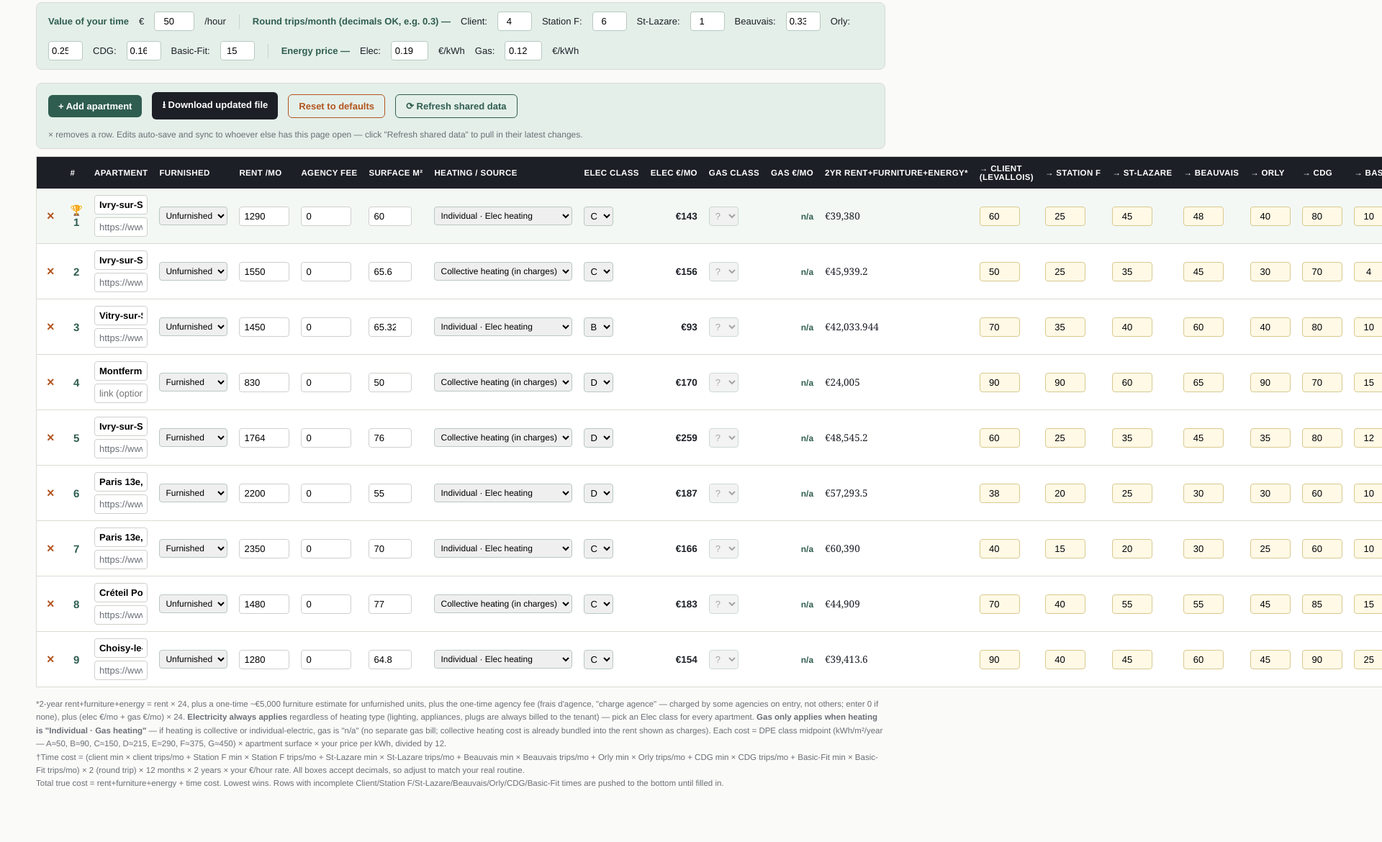
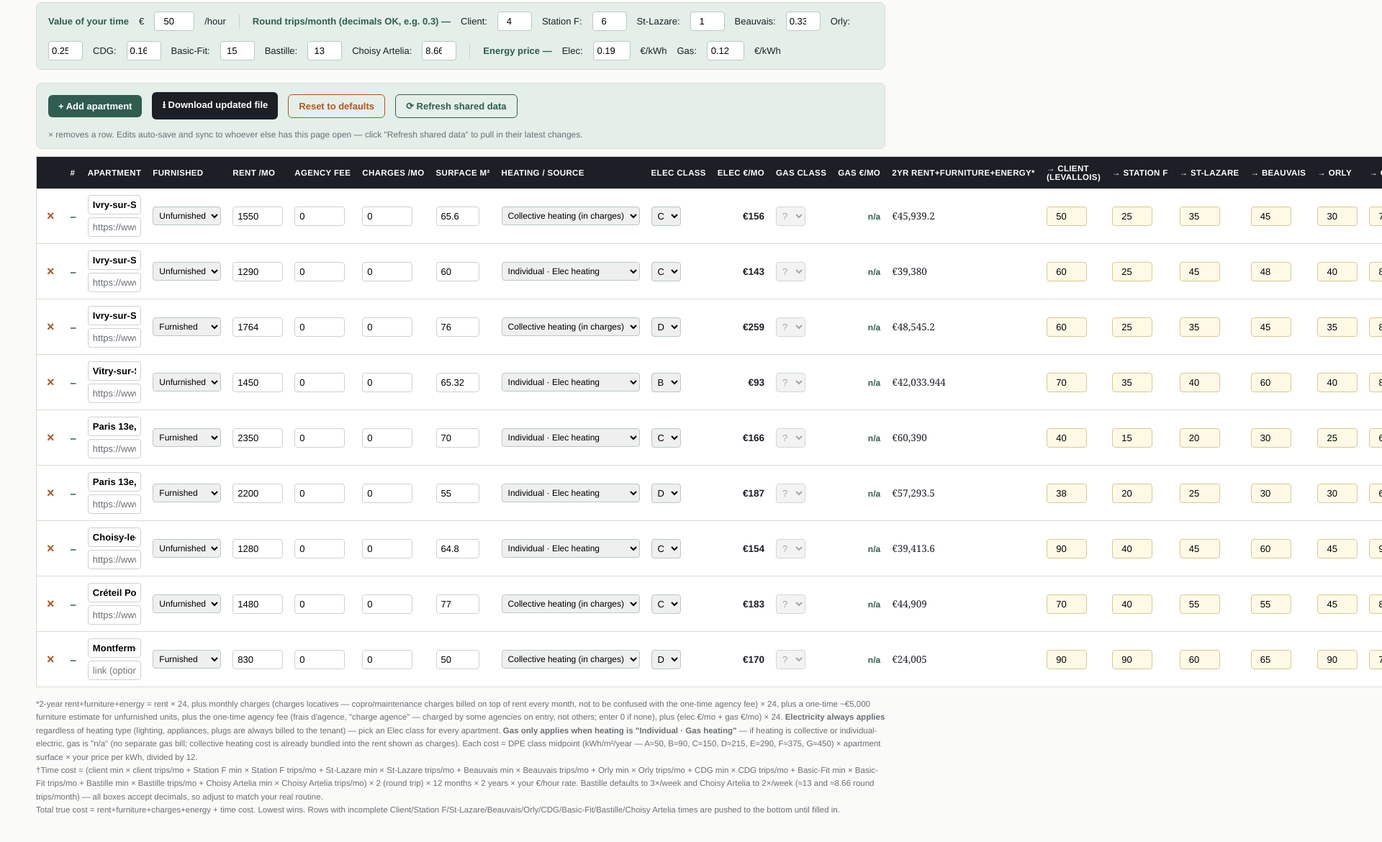
Before and after one commit to mikou-mouad/apprt-compar, a plain HTML site: page index.html in a window 1280 px wide. Shown: the part 114-1284 px from the top of the page at 72% size, 1920 px wide, since content can reach past the window. Drawn offline with Linux system fonts and the light colour scheme; no server answers.

Commit message:
Add files via upload

```diff
--- a/index.html
+++ b/index.html
@@ -182,6 +182,8 @@
     <span>Orly:</span><input type="number" id="freqOrly" value="0.25" min="0" step="any" style="width:48px;padding:5px 4px;border:1px solid #b9c9c2;border-radius:4px;text-align:center;font-family:'Helvetica Neue',Arial,sans-serif;font-size:13px;">
     <span>CDG:</span><input type="number" id="freqCdg" value="0.16" min="0" step="any" style="width:48px;padding:5px 4px;border:1px solid #b9c9c2;border-radius:4px;text-align:center;font-family:'Helvetica Neue',Arial,sans-serif;font-size:13px;">
     <span>Basic-Fit:</span><input type="number" id="freqBasicfit" value="15" min="0" step="any" style="width:48px;padding:5px 4px;border:1px solid #b9c9c2;border-radius:4px;text-align:center;font-family:'Helvetica Neue',Arial,sans-serif;font-size:13px;">
+    <span>Bastille:</span><input type="number" id="freqBastille" value="13" min="0" step="any" style="width:48px;padding:5px 4px;border:1px solid #b9c9c2;border-radius:4px;text-align:center;font-family:'Helvetica Neue',Arial,sans-serif;font-size:13px;">
+    <span>Choisy Artelia:</span><input type="number" id="freqChoisyArtelia" value="8.66" min="0" step="any" style="width:48px;padding:5px 4px;border:1px solid #b9c9c2;border-radius:4px;text-align:center;font-family:'Helvetica Neue',Arial,sans-serif;font-size:13px;">
     <span style="border-left:1px solid #c7d3cc;height:20px;margin:0 4px;"></span>
     <label>Energy price —</label>
     <span>Elec:</span><input type="number" id="electricityRate" value="0.19" min="0" step="any" style="width:52px;padding:5px 4px;border:1px solid #b9c9c2;border-radius:4px;text-align:center;font-family:'Helvetica Neue',Arial,sans-serif;font-size:13px;"><span>€/kWh</span>
@@ -206,6 +208,7 @@
         <th>Furnished</th>
         <th>Rent /mo</th>
         <th>Agency fee</th>
+        <th>Charges /mo</th>
         <th>Surface m²</th>
         <th>Heating / source</th>
         <th>Elec class</th>
@@ -220,6 +223,8 @@
         <th>→ Orly</th>
         <th>→ CDG</th>
         <th>→ Basic-Fit</th>
+        <th>→ Bastille</th>
+        <th>→ Choisy Artelia</th>
         <th>2yr time cost†</th>
         <th>Total true cost</th>
       </tr>
@@ -228,9 +233,9 @@
   </table>
 
   <p class="footnote">
-    *2-year rent+furniture+energy = rent × 24, plus a one-time ~€5,000 furniture estimate for unfurnished units, plus the one-time agency fee (frais d'agence, "charge agence" — charged by some agencies on entry, not others; enter 0 if none), plus (elec €/mo + gas €/mo) × 24. <b>Electricity always applies</b> regardless of heating type (lighting, appliances, plugs are always billed to the tenant) — pick an Elec class for every apartment. <b>Gas only applies when heating is "Individual · Gas heating"</b> — if heating is collective or individual-electric, gas is "n/a" (no separate gas bill; collective heating cost is already bundled into the rent shown as charges). Each cost = DPE class midpoint (kWh/m²/year — A≈50, B≈90, C≈150, D≈215, E≈290, F≈375, G≈450) × apartment surface × your price per kWh, divided by 12.<br>
-    †Time cost = (client min × client trips/mo + Station F min × Station F trips/mo + St-Lazare min × St-Lazare trips/mo + Beauvais min × Beauvais trips/mo + Orly min × Orly trips/mo + CDG min × CDG trips/mo + Basic-Fit min × Basic-Fit trips/mo) × 2 (round trip) × 12 months × 2 years × your €/hour rate. All boxes accept decimals, so adjust to match your real routine.<br>
-    Total true cost = rent+furniture+energy + time cost. Lowest wins. Rows with incomplete Client/Station F/St-Lazare/Beauvais/Orly/CDG/Basic-Fit times are pushed to the bottom until filled in.
+    *2-year rent+furniture+energy = rent × 24, plus monthly charges (charges locatives — copro/maintenance charges billed on top of rent every month, not to be confused with the one-time agency fee) × 24, plus a one-time ~€5,000 furniture estimate for unfurnished units, plus the one-time agency fee (frais d'agence, "charge agence" — charged by some agencies on entry, not others; enter 0 if none), plus (elec €/mo + gas €/mo) × 24. <b>Electricity always applies</b> regardless of heating type (lighting, appliances, plugs are always billed to the tenant) — pick an Elec class for every apartment. <b>Gas only applies when heating is "Individual · Gas heating"</b> — if heating is collective or individual-electric, gas is "n/a" (no separate gas bill; collective heating cost is already bundled into the rent shown as charges). Each cost = DPE class midpoint (kWh/m²/year — A≈50, B≈90, C≈150, D≈215, E≈290, F≈375, G≈450) × apartment surface × your price per kWh, divided by 12.<br>
+    †Time cost = (client min × client trips/mo + Station F min × Station F trips/mo + St-Lazare min × St-Lazare trips/mo + Beauvais min × Beauvais trips/mo + Orly min × Orly trips/mo + CDG min × CDG trips/mo + Basic-Fit min × Basic-Fit trips/mo + Bastille min × Bastille trips/mo + Choisy Artelia min × Choisy Artelia trips/mo) × 2 (round trip) × 12 months × 2 years × your €/hour rate. Bastille defaults to 3×/week and Choisy Artelia to 2×/week (≈13 and ≈8.66 round trips/month) — all boxes accept decimals, so adjust to match your real routine.<br>
+    Total true cost = rent+furniture+charges+energy + time cost. Lowest wins. Rows with incomplete Client/Station F/St-Lazare/Beauvais/Orly/CDG/Basic-Fit/Bastille/Choisy Artelia times are pushed to the bottom until filled in.
   </p>
 </div>
 
@@ -242,15 +247,15 @@ const STORAGE_KEY = 'apartmentComparisonData_v1';
 const SETTINGS_KEY = 'apartmentComparisonSettings_v1';
 
 const defaultData = [
-  withId({name:"Ivry-sur-Seine, T3 65.6m² (4min walk M7 Pierre et Marie Curie)", furnished:false, agencyFee:0, rent:1550, surface:65.6, elecClass:"C", gazClass:"", energySource:"collective", link:"https://www.leboncoin.fr/ad/locations/3228767251", client:50, stationF:25, lazare:35, beauvais:45, orly:30, cdg:70, basicfit:4}),
-  withId({name:"Ivry-sur-Seine, T3 60m² (\"porte de Paris\", near M7 south)", furnished:false, agencyFee:0, rent:1290, surface:60, elecClass:"C", gazClass:"", energySource:"individual-electric", link:"https://www.leboncoin.fr/ad/locations/3230921050", client:60, stationF:25, lazare:45, beauvais:48, orly:40, cdg:80, basicfit:10}),
-  withId({name:"Ivry-sur-Seine, T3 76m² (300m walk to M7)", furnished:true, agencyFee:0, rent:1764, surface:76, elecClass:"D", gazClass:"", energySource:"collective", link:"https://www.leboncoin.fr/ad/locations/3229343762", client:60, stationF:25, lazare:35, beauvais:45, orly:35, cdg:80, basicfit:12}),
-  withId({name:"Vitry-sur-Seine, T3 65.32m² (8min walk, RER C)", furnished:false, agencyFee:0, rent:1450, surface:65.32, elecClass:"B", gazClass:"", energySource:"individual-electric", link:"https://www.pap.fr/annonces/appartement-vitry-sur-seine-94400-r464300876", client:70, stationF:35, lazare:40, beauvais:60, orly:40, cdg:80, basicfit:10}),
-  withId({name:"Paris 13e, Rue du Javelot, 70m² (Olympiades M14 / Tolbiac M7)", furnished:true, agencyFee:0, rent:2350, surface:70, elecClass:"C", gazClass:"", energySource:"individual-electric", link:"https://www.pap.fr/annonces/appartement-paris-13e-75013-r464300445", client:40, stationF:15, lazare:20, beauvais:30, orly:25, cdg:60, basicfit:10}),
-  withId({name:"Paris 13e, Gobelins, 55m² (Gobelins M7 / Campo-Formio M5)", furnished:true, agencyFee:0, rent:2200, surface:55, elecClass:"D", gazClass:"", energySource:"individual-electric", link:"https://www.pap.fr/annonces/appartement-paris-13e-75013-r464300543", client:38, stationF:20, lazare:25, beauvais:30, orly:30, cdg:60, basicfit:10}),
-  withId({name:"Choisy-le-Roi, 64.8m² (10min walk, RER C)", furnished:false, agencyFee:0, rent:1280, surface:64.8, elecClass:"C", gazClass:"", energySource:"individual-electric", link:"https://www.pap.fr/annonces/appartement-choisy-le-roi-94600-r462502982", client:90, stationF:40, lazare:45, beauvais:60, orly:45, cdg:90, basicfit:25}),
-  withId({name:"Créteil Pointe du Lac, 77m² (2min walk M8)", furnished:false, agencyFee:0, rent:1480, surface:77, elecClass:"C", gazClass:"", energySource:"collective", link:"https://www.leboncoin.fr/ad/locations/3230372002", client:70, stationF:40, lazare:55, beauvais:55, orly:45, cdg:85, basicfit:15}),
-  withId({name:"Montfermeil, T3 50m² (furnished)", furnished:true, agencyFee:0, rent:830, surface:50, elecClass:"D", gazClass:"", energySource:"collective", link:"", client:90, stationF:90, lazare:60, beauvais:65, orly:90, cdg:70, basicfit:15}),
+  withId({name:"Ivry-sur-Seine, T3 65.6m² (4min walk M7 Pierre et Marie Curie)", furnished:false, agencyFee:0, charges:0, rent:1550, surface:65.6, elecClass:"C", gazClass:"", energySource:"collective", link:"https://www.leboncoin.fr/ad/locations/3228767251", client:50, stationF:25, lazare:35, beauvais:45, orly:30, cdg:70, basicfit:4, bastille:null, choisyArtelia:null}),
+  withId({name:"Ivry-sur-Seine, T3 60m² (\"porte de Paris\", near M7 south)", furnished:false, agencyFee:0, charges:0, rent:1290, surface:60, elecClass:"C", gazClass:"", energySource:"individual-electric", link:"https://www.leboncoin.fr/ad/locations/3230921050", client:60, stationF:25, lazare:45, beauvais:48, orly:40, cdg:80, basicfit:10, bastille:null, choisyArtelia:null}),
+  withId({name:"Ivry-sur-Seine, T3 76m² (300m walk to M7)", furnished:true, agencyFee:0, charges:0, rent:1764, surface:76, elecClass:"D", gazClass:"", energySource:"collective", link:"https://www.leboncoin.fr/ad/locations/3229343762", client:60, stationF:25, lazare:35, beauvais:45, orly:35, cdg:80, basicfit:12, bastille:null, choisyArtelia:null}),
+  withId({name:"Vitry-sur-Seine, T3 65.32m² (8min walk, RER C)", furnished:false, agencyFee:0, charges:0, rent:1450, surface:65.32, elecClass:"B", gazClass:"", energySource:"individual-electric", link:"https://www.pap.fr/annonces/appartement-vitry-sur-seine-94400-r464300876", client:70, stationF:35, lazare:40, beauvais:60, orly:40, cdg:80, basicfit:10, bastille:null, choisyArtelia:null}),
+  withId({name:"Paris 13e, Rue du Javelot, 70m² (Olympiades M14 / Tolbiac M7)", furnished:true, agencyFee:0, charges:0, rent:2350, surface:70, elecClass:"C", gazClass:"", energySource:"individual-electric", link:"https://www.pap.fr/annonces/appartement-paris-13e-75013-r464300445", client:40, stationF:15, lazare:20, beauvais:30, orly:25, cdg:60, basicfit:10, bastille:null, choisyArtelia:null}),
+  withId({name:"Paris 13e, Gobelins, 55m² (Gobelins M7 / Campo-Formio M5)", furnished:true, agencyFee:0, charges:0, rent:2200, surface:55, elecClass:"D", gazClass:"", energySource:"individual-electric", link:"https://www.pap.fr/annonces/appartement-paris-13e-75013-r464300543", client:38, stationF:20, lazare:25, beauvais:30, orly:30, cdg:60, basicfit:10, bastille:null, choisyArtelia:null}),
+  withId({name:"Choisy-le-Roi, 64.8m² (10min walk, RER C)", furnished:false, agencyFee:0, charges:0, rent:1280, surface:64.8, elecClass:"C", gazClass:"", energySource:"individual-electric", link:"https://www.pap.fr/annonces/appartement-choisy-le-roi-94600-r462502982", client:90, stationF:40, lazare:45, beauvais:60, orly:45, cdg:90, basicfit:25, bastille:null, choisyArtelia:null}),
+  withId({name:"Créteil Pointe du Lac, 77m² (2min walk M8)", furnished:false, agencyFee:0, charges:0, rent:1480, surface:77, elecClass:"C", gazClass:"", energySource:"collective", link:"https://www.leboncoin.fr/ad/locations/3230372002", client:70, stationF:40, lazare:55, beauvais:55, orly:45, cdg:85, basicfit:15, bastille:null, choisyArtelia:null}),
+  withId({name:"Montfermeil, T3 50m² (furnished)", furnished:true, agencyFee:0, charges:0, rent:830, surface:50, elecClass:"D", gazClass:"", energySource:"collective", link:"", client:90, stationF:90, lazare:60, beauvais:65, orly:90, cdg:70, basicfit:15, bastille:null, choisyArtelia:null}),
 ];
 
 let data;
@@ -313,6 +318,7 @@ async function loadFromServer(){
       const map = {
         rate:'hourlyRate', freqClient:'freqClient', freqStationF:'freqStationF', freqLazare:'freqLazare',
         freqBeauvais:'freqBeauvais', freqOrly:'freqOrly', freqCdg:'freqCdg', freqBasicfit:'freqBasicfit',
+        freqBastille:'freqBastille', freqChoisyArtelia:'freqChoisyArtelia',
         electricityRate:'electricityRate', gasRate:'gasRate'
       };
       Object.entries(map).forEach(([sKey, elId])=>{
@@ -367,6 +373,7 @@ function loadSettingsFromStorage(){
     const map = {
       rate:'hourlyRate', freqClient:'freqClient', freqStationF:'freqStationF', freqLazare:'freqLazare',
       freqBeauvais:'freqBeauvais', freqOrly:'freqOrly', freqCdg:'freqCdg', freqBasicfit:'freqBasicfit',
+        freqBastille:'freqBastille', freqChoisyArtelia:'freqChoisyArtelia',
       electricityRate:'electricityRate', gasRate:'gasRate'
     };
     Object.entries(map).forEach(([sKey, elId])=>{
@@ -387,7 +394,8 @@ function twoYearRentFurnitureEnergyCost(d, s){
   const eCost = totalEnergyCost(d, s);
   const energyPart = eCost == null ? 0 : eCost * MONTHS; // treat unknown energy as 0 until filled in, flagged separately
   const agencyFee = d.agencyFee || 0; // one-time fee, not amortized/multiplied
-  return d.rent * MONTHS + (d.furnished ? 0 : FURNITURE_COST) + agencyFee + energyPart;
+  const charges = d.charges || 0; // monthly recurring charges (charges locatives), amortized like rent
+  return d.rent * MONTHS + charges * MONTHS + (d.furnished ? 0 : FURNITURE_COST) + agencyFee + energyPart;
 }
 
 function electricityCost(d, s){
@@ -411,8 +419,8 @@ function totalEnergyCost(d, s){
 }
 
 function totalTime(d){
-  if(d.client==null || d.stationF==null || d.lazare==null || d.beauvais==null || d.orly==null || d.cdg==null || d.basicfit==null) return null;
-  return d.client + d.stationF + d.lazare + d.beauvais + d.orly + d.cdg + d.basicfit;
+  if(d.client==null || d.stationF==null || d.lazare==null || d.beauvais==null || d.orly==null || d.cdg==null || d.basicfit==null || d.bastille==null || d.choisyArtelia==null) return null;
+  return d.client + d.stationF + d.lazare + d.beauvais + d.orly + d.cdg + d.basicfit + d.bastille + d.choisyArtelia;
 }
 
 function getSettings(){
@@ -425,6 +433,8 @@ function getSettings(){
     freqOrly: Math.max(0, parseFloat(document.getElementById('freqOrly').value) || 0),
     freqCdg: Math.max(0, parseFloat(document.getElementById('freqCdg').value) || 0),
     freqBasicfit: Math.max(0, parseFloat(document.getElementById('freqBasicfit').value) || 0),
+    freqBastille: Math.max(0, parseFloat(document.getElementById('freqBastille').value) || 0),
+    freqChoisyArtelia: Math.max(0, parseFloat(document.getElementById('freqChoisyArtelia').value) || 0),
     electricityRate: Math.max(0, parseFloat(document.getElementById('electricityRate').value) || 0),
     gasRate: Math.max(0, parseFloat(document.getElementById('gasRate').value) || 0),
   };
@@ -434,7 +444,7 @@ function timeCost(d, s){
   if(totalTime(d) === null) return null;
   const monthlyMinutes = (d.client * s.freqClient) + (d.stationF * s.freqStationF) + (d.lazare * s.freqLazare)
                         + (d.beauvais * s.freqBeauvais) + (d.orly * s.freqOrly) + (d.cdg * s.freqCdg)
-                        + (d.basicfit * s.freqBasicfit);
+                        + (d.basicfit * s.freqBasicfit) + (d.bastille * s.freqBastille) + (d.choisyArtelia * s.freqChoisyArtelia);
   const monthlyMinutesRoundTrip = monthlyMinutes * 2; // there and back
   const totalMinutes = monthlyMinutesRoundTrip * 12 * 2; // 2 years
   const totalHours = totalMinutes / 60;
@@ -503,7 +513,7 @@ function render(){
     inp.addEventListener('change', (e)=>{
       const idx = parseInt(e.target.dataset.idx,10);
       const field = e.target.dataset.field;
-      if(field === 'rent' || field === 'surface'){
+      if(field === 'rent' || field === 'surface' || field === 'charges'){
         data[idx][field] = Math.max(0, parseFloat(e.target.value) || 0);
       } else if(field === 'agencyFee'){
         data[idx][field] = Math.max(0, Math.round(parseFloat(e.target.value) || 0));
@@ -570,6 +580,7 @@ function rowHtml(d, rank, idx, rentCost, tCost, trueCost, time, eCost, gCost){
     </select></td>
     <td><input type="number" min="0" class="field-input" data-idx="${idx}" data-field="rent" value="${d.rent}" style="width:70px;"></td>
     <td><input type="number" min="0" step="1" class="field-input" data-idx="${idx}" data-field="agencyFee" value="${d.agencyFee ?? 0}" style="width:70px;" placeholder="0"></td>
+    <td><input type="number" min="0" step="any" class="field-input" data-idx="${idx}" data-field="charges" value="${d.charges ?? 0}" style="width:70px;" placeholder="0"></td>
     <td><input type="number" min="0" class="field-input" data-idx="${idx}" data-field="surface" value="${d.surface}" style="width:60px;"></td>
     <td><select class="energy-select" data-idx="${idx}" data-field="energySource" style="font-family:'Helvetica Neue',Arial,sans-serif;font-size:12px;padding:4px;border-radius:4px;border:1px solid #b9c9c2;">${sourceOpts}</select></td>
     <td><select class="energy-select" data-idx="${idx}" data-field="elecClass" style="font-family:'Helvetica Neue',Arial,sans-serif;font-size:13px;padding:4px;border-radius:4px;border:1px solid #b9c9c2;">${classOpts(d.elecClass)}</select></td>
@@ -584,12 +595,14 @@ function rowHtml(d, rank, idx, rentCost, tCost, trueCost, time, eCost, gCost){
     <td><input type="number" min="0" class="time-input" data-idx="${idx}" data-field="orly" value="${d.orly ?? ''}" placeholder="min"></td>
     <td><input type="number" min="0" class="time-input" data-idx="${idx}" data-field="cdg" value="${d.cdg ?? ''}" placeholder="min"></td>
     <td><input type="number" min="0" class="time-input" data-idx="${idx}" data-field="basicfit" value="${d.basicfit ?? ''}" placeholder="min"></td>
+    <td><input type="number" min="0" class="time-input" data-idx="${idx}" data-field="bastille" value="${d.bastille ?? ''}" placeholder="min"></td>
+    <td><input type="number" min="0" class="time-input" data-idx="${idx}" data-field="choisyArtelia" value="${d.choisyArtelia ?? ''}" placeholder="min"></td>
     <td class="score-cell">${timeCostCell}${timeNote}</td>
     <td class="score-cell" style="font-size:15px;">${trueCostCell}</td>
   `;
 }
 
-['hourlyRate','freqClient','freqStationF','freqLazare','freqBeauvais','freqOrly','freqCdg','freqBasicfit','electricityRate','gasRate'].forEach(id=>{
+['hourlyRate','freqClient','freqStationF','freqLazare','freqBeauvais','freqOrly','freqCdg','freqBasicfit','freqBastille','freqChoisyArtelia','electricityRate','gasRate'].forEach(id=>{
   document.getElementById(id).addEventListener('input', ()=>{
     saveSettingsToStorage();
     render();
@@ -601,6 +614,7 @@ document.getElementById('addAptBtn').addEventListener('click', ()=>{
     name: "New apartment",
     furnished: false,
     agencyFee: 0,
+    charges: 0,
     rent: 0,
     surface: 50,
     elecClass: "",
@@ -608,7 +622,7 @@ document.getElementById('addAptBtn').addEventListener('click', ()=>{
     energySource: "",
     link: "",
     client: null, stationF: null, lazare: null, beauvais: null, orly: null, cdg: null,
-    basicfit: null,
+    basicfit: null, bastille: null, choisyArtelia: null,
   }));
   render();
 });
@@ -626,6 +640,7 @@ document.getElementById('saveHtmlBtn').addEventListener('click', ()=>{
     const idToVal = {
       hourlyRate: s.rate, freqClient: s.freqClient, freqStationF: s.freqStationF, freqLazare: s.freqLazare,
       freqBeauvais: s.freqBeauvais, freqOrly: s.freqOrly, freqCdg: s.freqCdg, freqBasicfit: s.freqBasicfit,
+      freqBastille: s.freqBastille, freqChoisyArtelia: s.freqChoisyArtelia,
       electricityRate: s.electricityRate, gasRate: s.gasRate
     };
     Object.entries(idToVal).forEach(([id, val])=>{
```
